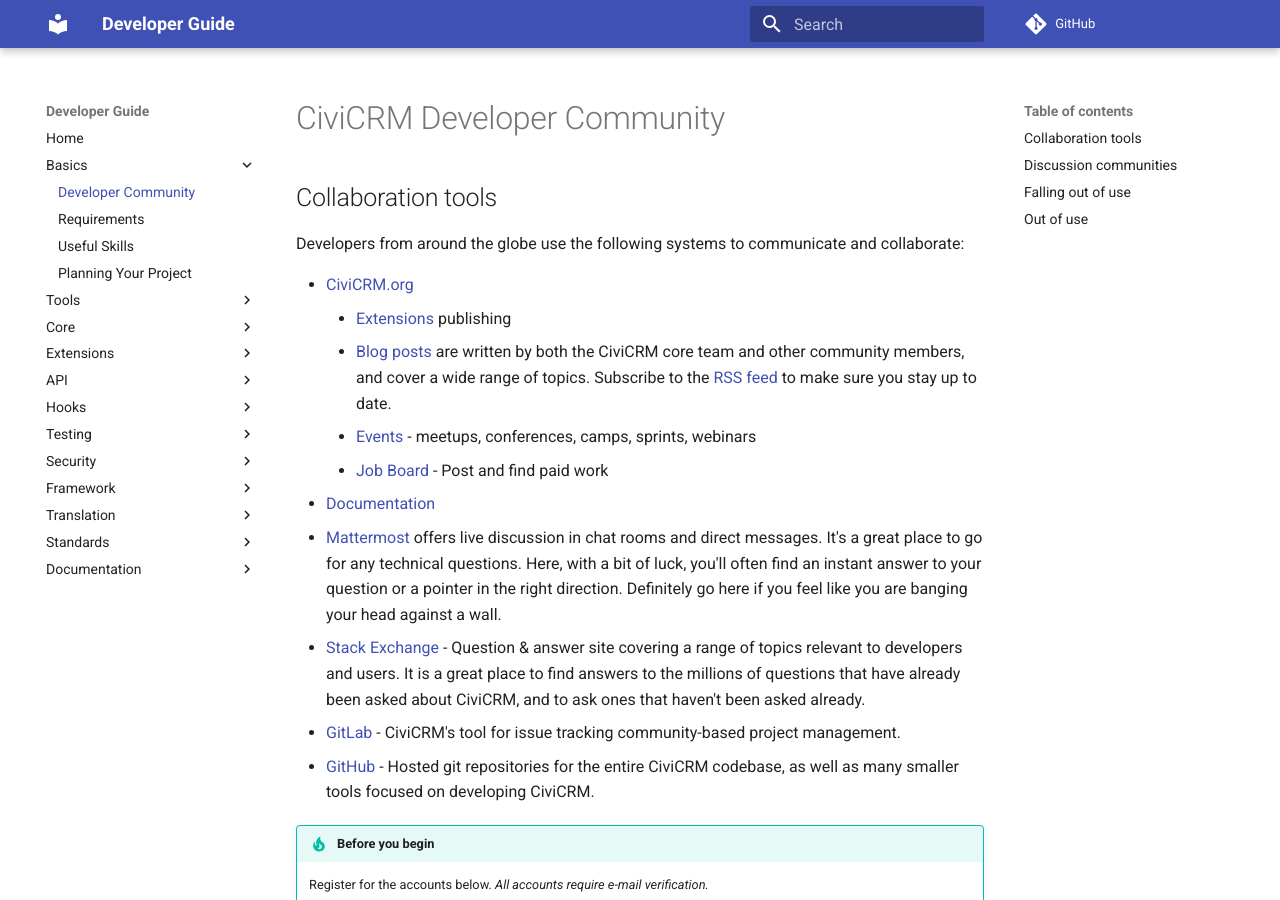
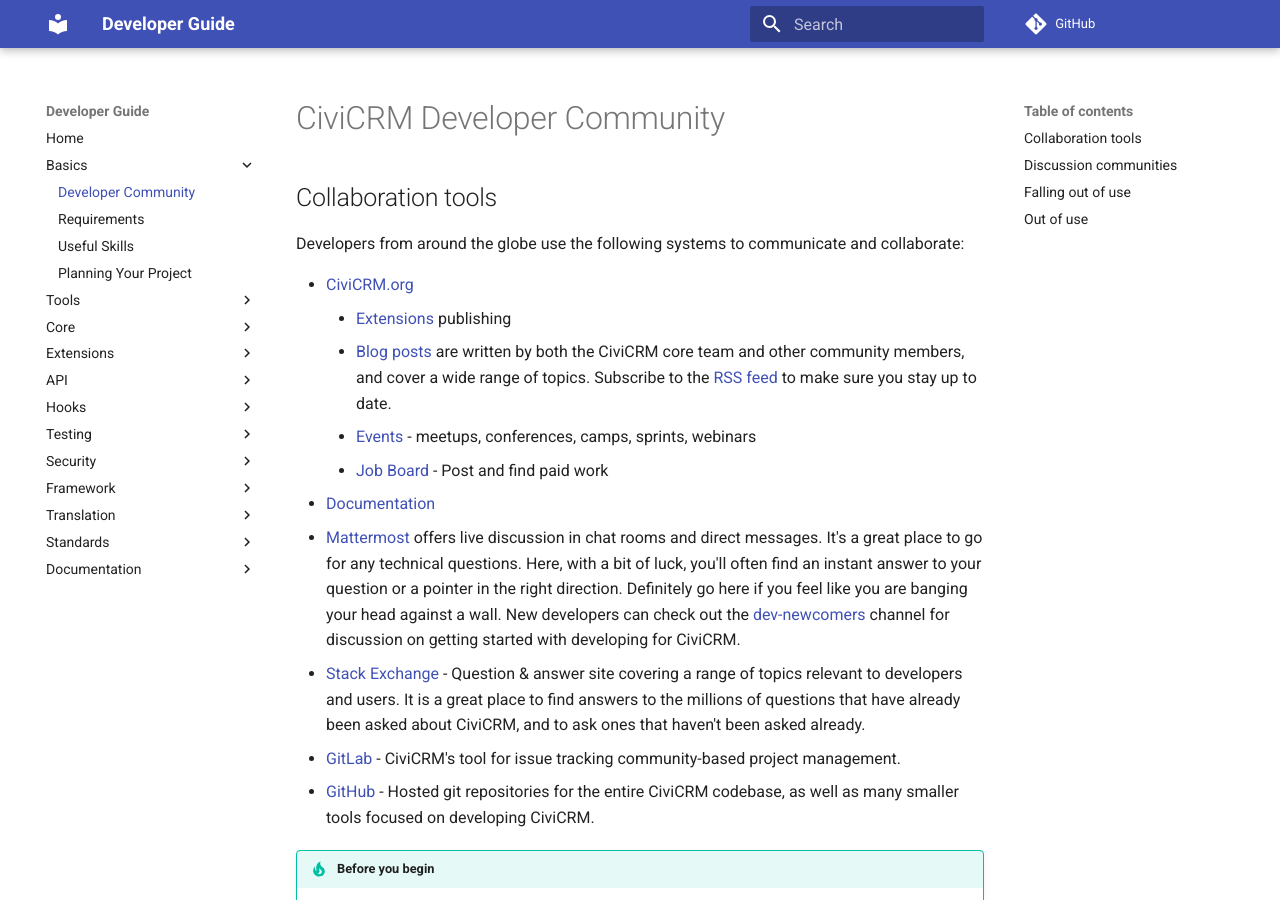
Before and after one commit to civicrm/civicrm-dev-docs, an MkDocs documentation site: the page built from docs/basics/community.md, in a window 1280 px wide and 900 px high. Built offline with MkDocs 1.6.1 and Material for MkDocs 9.7.7, drawn with Linux system fonts in a browser that asks for light colours; comment, search, counter and statistics services are not loaded; old or Windows-style settings are respelled for this version of MkDocs.

Commit message:
Added dev-newcomers channel to Mattermost description

```diff
--- a/docs/basics/community.md
+++ b/docs/basics/community.md
@@ -10,7 +10,7 @@
     -   [Events](https://civicrm.org/events) - meetups, conferences, camps, sprints, webinars
     -   [Job Board](https://civicrm.org/jobs) - Post and find paid work
 -   [Documentation](https://docs.civicrm.org)
--   [Mattermost](https://chat.civicrm.org) offers live discussion in chat rooms and direct messages. It's a great place to go for any technical questions. Here, with a bit of luck, you'll often find an instant answer to your question or a pointer in the right direction. Definitely go here if you feel like you are banging your head against a wall.
+-   [Mattermost](https://chat.civicrm.org) offers live discussion in chat rooms and direct messages. It's a great place to go for any technical questions. Here, with a bit of luck, you'll often find an instant answer to your question or a pointer in the right direction. Definitely go here if you feel like you are banging your head against a wall. New developers can check out the [dev-newcomers](https://chat.civicrm.org/civicrm/channels/dev-newcomers) channel for discussion on getting started with developing for CiviCRM.
 -   [Stack Exchange](http://civicrm.stackexchange.com/) - Question & answer site covering a range of topics relevant to developers and users. It is a great place to find answers to the millions of questions that have already been asked about CiviCRM, and to ask ones that haven't been asked already.
 -   [GitLab](https://lab.civicrm.org) - CiviCRM's tool for issue tracking community-based project management.
 -   [GitHub](https://github.com/civicrm) - Hosted git repositories for the entire CiviCRM codebase, as well as many smaller tools focused on developing CiviCRM.
```
